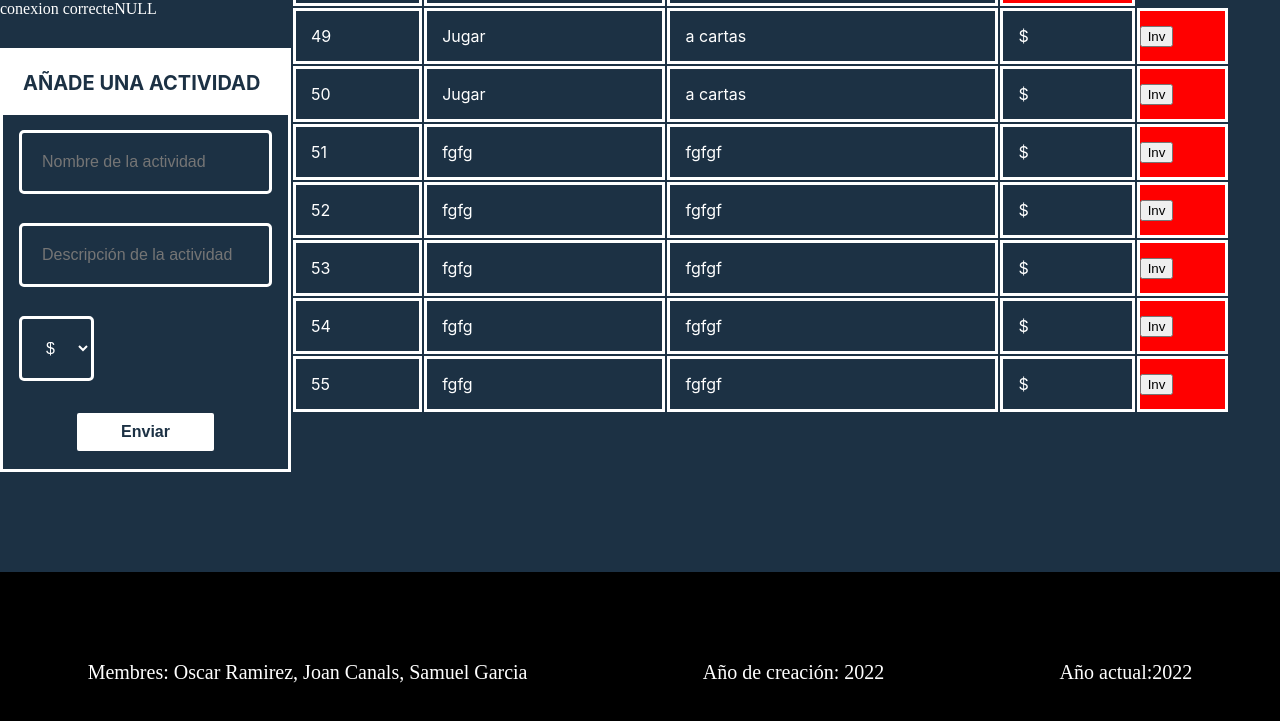
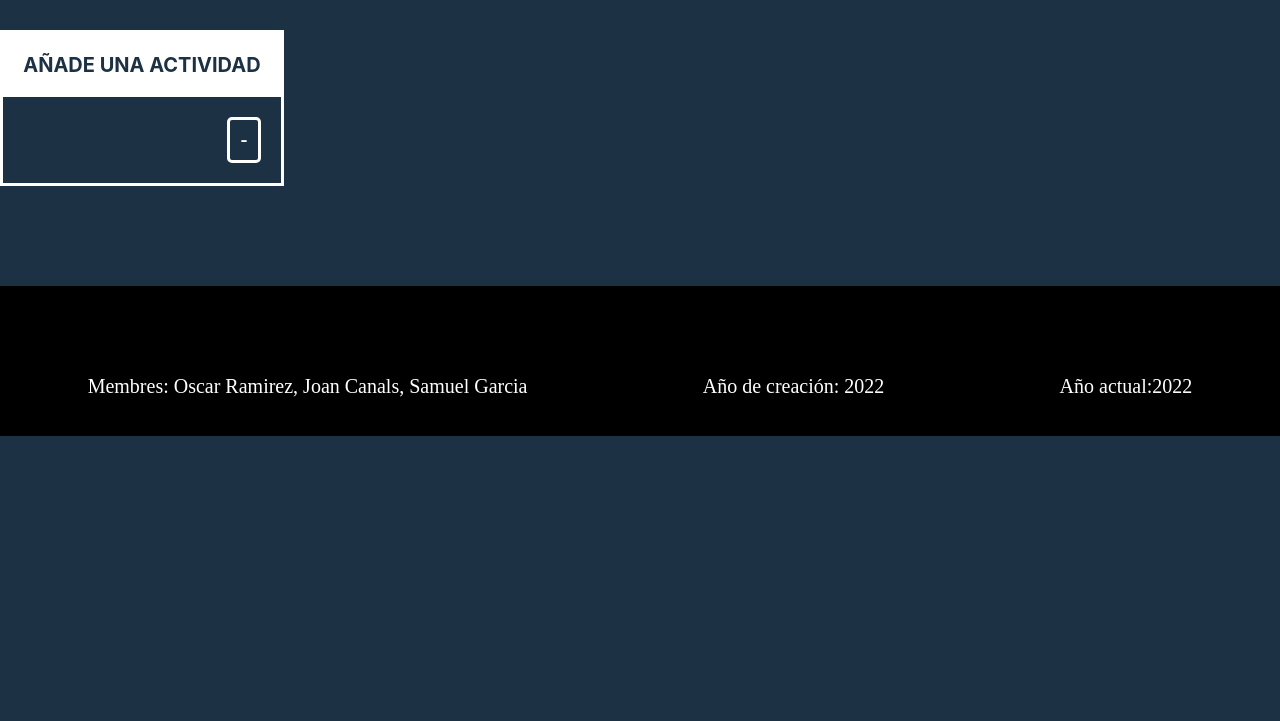
Before and after one commit to SamyTheLight/gexpenses, a PHP site: page /php/Code/PHP/Home.php in a window 1280 px wide. Shown: the top 721 px of the page. Run offline with PHP 8.4, Linux system fonts and the light colour scheme; data comes from the database, SQL or seed files in the repository; data that the repository does not hold is empty.

Commit message:
Projecto con el css que no esta movido

```diff
--- a/Code/PHP/Home.css
+++ b/Code/PHP/Home.css
@@ -1,6 +1,44 @@
 body {
     background-color: #1C3144;
     color: white;
+}
+
+#btn-eliminar{
+    display: flex;
+   margin-right: 10px;
+   margin-bottom: 10px;
+   margin-top: 10px;
+}
+#btn-anadir:hover{
+    color: white;
+    background-color: #1C3144;
+}
+.btn-eliminar{
+    text-align: center;
+    font-size: 16px;
+    font-weight: bold;
+    font-family: 'Inter', sans-serif;
+    color: white;
+    border: 3px white solid;
+    background-color: #1C3144;
+    border-radius: 5px;
+    padding: 10px;
+}
+.btn-eliminar:hover{
+    text-align: center;
+    font-size: 16px;
+    font-weight: bold;
+    font-family: 'Inter', sans-serif;
+    color: #1C3144;
+    border: 3px #1C3144 solid;
+    background-color: white;
+    border-radius: 5px;
+    padding: 10px;
+}
+
+#act-form {
+    display: none;
+    color:white;
 }
 
 .act-card {
@@ -94,7 +132,7 @@
 
 #table-act {
     width: 100%;
-    margin-top:-100px;
+    margin-top: -100px;
 }
 
 #act-list {
@@ -107,25 +145,27 @@
     text-align: center;
 
 }
+
 /* --- BUTTON --- */
-.btn-delete{
+.btn-delete {
     text-align: center;
     font-size: 16px;
     font-weight: bold;
     font-family: 'Inter', sans-serif;
-    color:white;
-    border:3px white solid;
+    color: white;
+    border: 3px white solid;
     background-color: #1C3144;
     border-radius: 5px;
     padding: 10px;
 }
+
 .btn-delete:hover {
     background-color: white;
     color: #1C3144;
-    border:3px white solid;
+    border: 3px white solid;
 }
 
-td:last-child{
-    background-color:red;
+td:last-child {
+    background-color: red;
     padding: 0px;
 }
--- a/Code/PHP/Home.js
+++ b/Code/PHP/Home.js
@@ -18,3 +18,14 @@
     document.getElementById("taulaMostrar").innerHTML=str;
 
 });*/
+document.getElementById('btn-anadir').addEventListener('click', function () {
+
+    const form = document.getElementById('act-form');
+    form.style.display = "block";
+});
+
+document.getElementById('btn-eliminar').addEventListener('click', function () {
+
+    const form = document.getElementById('act-form');
+    form.style.display = "none";
+});
--- a/Code/PHP/Home.php
+++ b/Code/PHP/Home.php
@@ -2,10 +2,10 @@
 session_start();
 //include 'nav.php';
 
-include 'ConexionDB.php';
+//include 'ConexionDB.php';
 
 
-$query= "SELECT * FROM activitat";
+/*$query= "SELECT * FROM activitat";
 $stmt=$conexion->query($query);
 $registros=$stmt->fetchAll(PDO::FETCH_OBJ);
 
@@ -49,7 +49,7 @@
     }
 
 
-
+*/
 ?>
 
 <!DOCTYPE html>
@@ -59,7 +59,7 @@
     <meta charset="UTF-8">
     <meta http-equiv="X-UA-Compatible" content="IE=edge">
     <meta name="viewport" content="width=device-width, initial-scale=1.0">
-  <link rel="stylesheet" href="Home.css">
+    <link rel="stylesheet" href="Home.css">
     <title>Home</title>
 </head>
 
@@ -68,7 +68,7 @@
     <div class=act-card>
         <div class="card">
             <div class="card-body">
-                <h4>AÑADE UNA ACTIVIDAD</h4>
+                <h4 id="btn-anadir">AÑADE UNA ACTIVIDAD</h4>
                 <form action="Invitaciones.php" id="act-form" method="POST">
                     <div class="form-group">
                         <input type="text" id="name" placeholder="Nombre de la actividad" class="form-control" name="nomActivitat">
@@ -76,16 +76,21 @@
                     <div class="form-group">
                         <input type="text" id="description" placeholder="Descripción de la actividad" class="form-control" name="descripcionActivitat">
                     </div>
-                    <div class="form-group">
+                    <div class="form-group" id="form-group">
                         <select name="divisa" id='divisa' class="form-control" name="divisa">
+                            <option value="" disabled selected>seleccione la divisa</option>
                             <option value="$">$</option>
                             <option value="€">€</option>
                             <option value="¥">¥</option>
                         </select>
                     </div>
-                    <button class="btn-card" id="afegirActivitat"  name="enviarActivitat">Enviar</button>
+                    <button class="btn-card" id="afegirActivitat" name="enviarActivitat">Enviar</button>
 
                 </form>
+
+                <div id="btn-eliminar">
+                    <button class="btn-eliminar" id="btn-eliminar">-</button>
+                </div>
             </div>
         </div>
         <div id="act-list">
@@ -96,16 +101,16 @@
                     <td>DESCRIPCIÓN</td>
                     <td>DIVISA</td>
                 </tr>
-                <?php  foreach($registros as $row ) :?>
+                <?php foreach ($registros as $row) : ?>
 
-           <tr class="tableInsert">
-               <td><?php echo $row->id_activitat ;?></td>
-               <td><?php echo $row->Nombre ;?></td>
-               <td><?php echo $row->Descripcion ;?></td>
-               <td><?php echo $row->Divisa ;?></td>
-               <td><button class="buttonInvitar">Inv</button></td>
-           </tr>
-           <?php endforeach; ?>
+                    <tr class="tableInsert">
+                        <td><?php echo $row->id_activitat; ?></td>
+                        <td><?php echo $row->Nombre; ?></td>
+                        <td><?php echo $row->Descripcion; ?></td>
+                        <td><?php echo $row->Divisa; ?></td>
+                        <td><button class="buttonInvitar">Inv</button></td>
+                    </tr>
+                <?php endforeach; ?>
 
             </table>
 
@@ -115,6 +120,7 @@
 
 
 </body>
+<script src="Home.js"></script>
 
 </html>
 
--- a/Code/PHP/Invitaciones.js
+++ b/Code/PHP/Invitaciones.js
@@ -4,7 +4,7 @@
         const actList = document.getElementById('invitaciones-table');
         const element = document.createElement('tr');
         element.innerHTML = `
-                            <td id=td-act><input type="text"class="input-mail" value="EMAIL"></td>
+                            <td id=td-act><input type="text"class="input-mail" id="input-mail"value="EMAIL"></td>
 
                         <button name="btn-mail" class="btn-mail">-</button>
         `;
--- a/Code/PHP/Invitaciones.php
+++ b/Code/PHP/Invitaciones.php
@@ -92,8 +92,8 @@
         </div>
     </form>
 </body>
-<!-- <script src=" Invitaciones.js"></script> -->
-
+ <script src=" Invitaciones.js"></script>
+ <script src=" validaCorreo.js"></script>
 </html>
 <?php
 
```
Also changed, not shown: Code/PHP/validaCorreo.js (added, +21 -0 lines).
